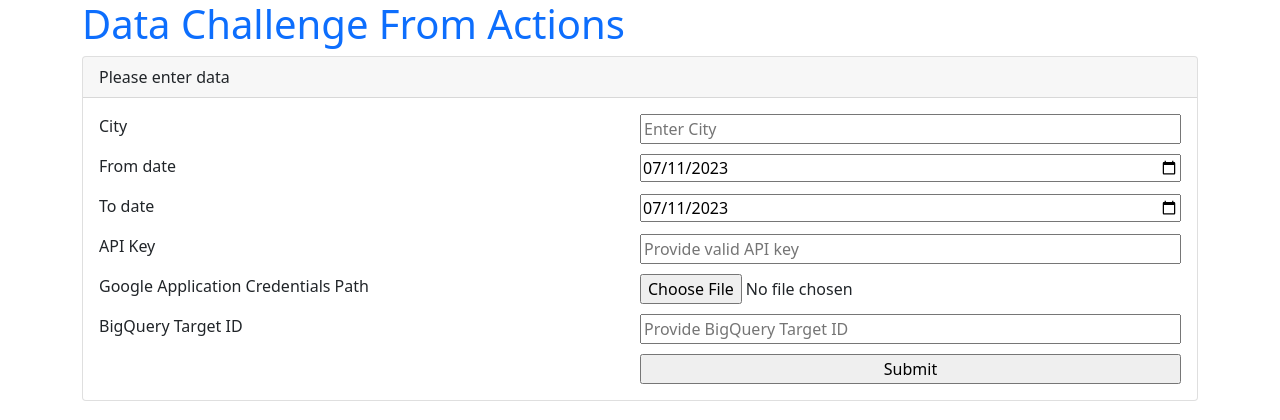
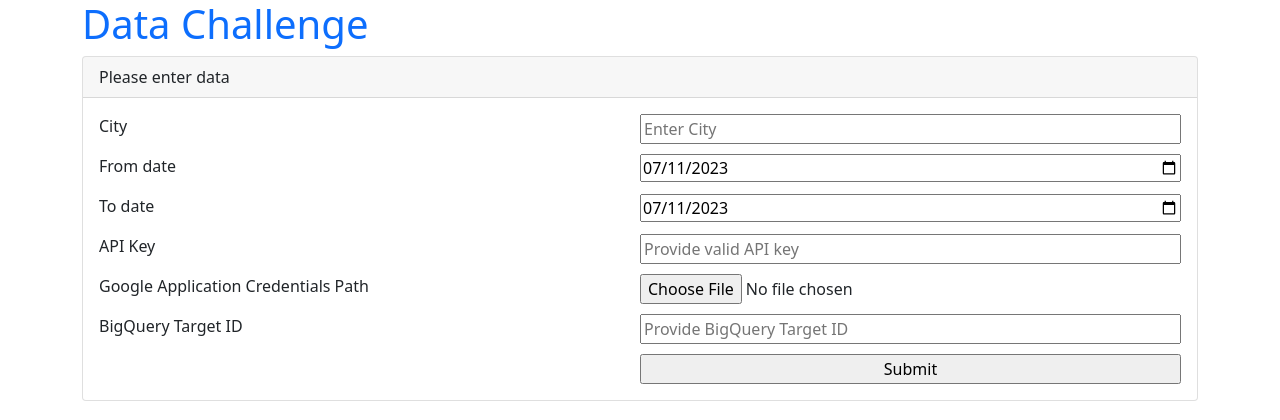
Before and after one commit to thmaruhn/weather_app, a Flask app: page / in a window 1280 px wide. Shown: the top 420 px of the page. Run offline with Flask 3, Linux system fonts and the light colour scheme; some libraries are stand-ins or nearby versions.

Commit message:
remove title referencing from actions

```diff
--- a/templates/main.html
+++ b/templates/main.html
@@ -10,7 +10,7 @@
   <body>
     <div class="container">
         <h1 class="text-primary">
-            Data Challenge From Actions
+            Data Challenge
         </h1>
         <div class="row">
             <div class="col-sm-12">
```
